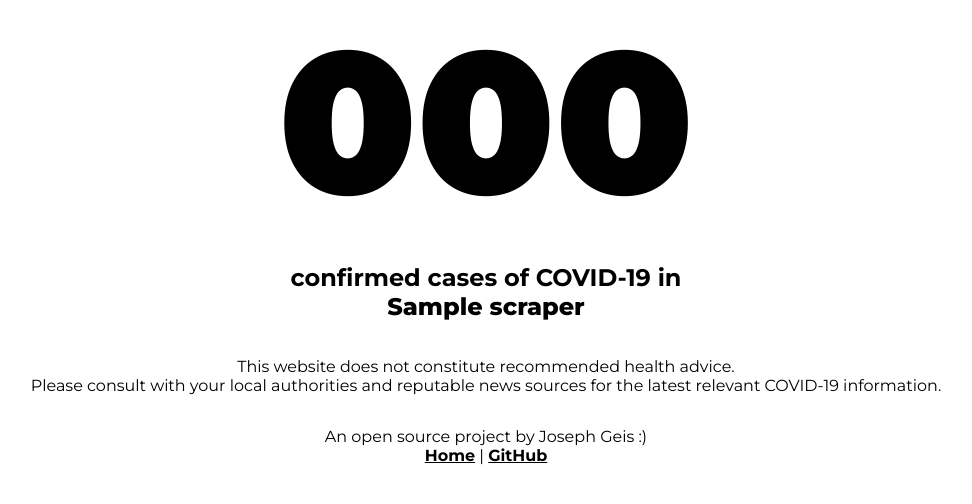
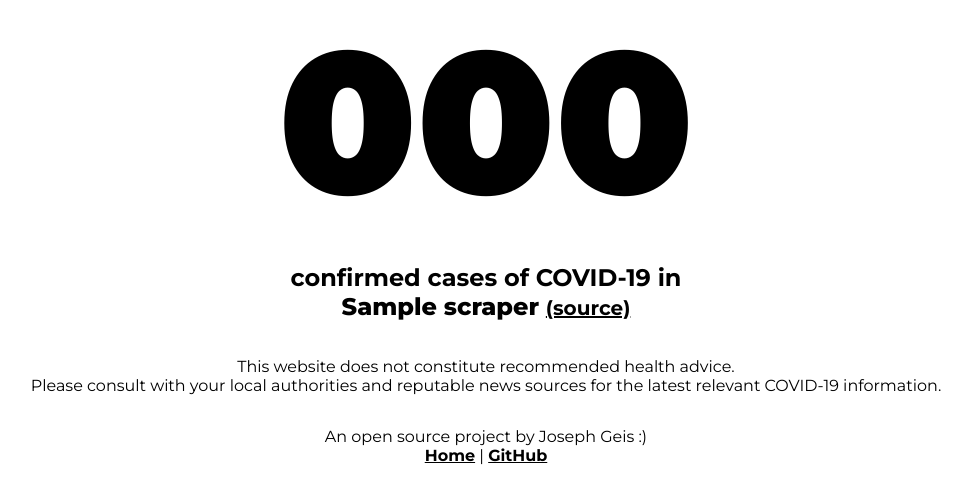
Before and after one commit to josephgeis/covid-counter, a Flask app: template templates/counter.html in a window 1280 px wide. Shown: the part 160-664 px from the top of the page, without its empty margins (154-1126 px from the left). Run offline with Flask 2, Linux system fonts and the light colour scheme; the template is opened without the code that fills it: most values are stand-ins (such as "Sample title", 1, 10 or a date in 2020).

Commit message:
Added source url

```diff
--- a/scrapers.py
+++ b/scrapers.py
@@ -41,6 +41,11 @@ class CA_OC_Scraper(BaseScraper):
     def color_scheme(self): return "t-orange"
 
 
+    @property
+    def source_url(self):
+        return "https://www.ochealthinfo.com/phs/about/epidasmt/epi/dip/prevention/novel_coronavirus"
+
+
     def __init__(self, fetch=True):
         if fetch: self.page = requests.get('https://www.ochealthinfo.com/phs/about/epidasmt/epi/dip/prevention/novel_coronavirus')
 
--- a/templates/counter.html
+++ b/templates/counter.html
@@ -8,5 +8,5 @@
 <h1 class="big-number">
     {{ scraper.number_of_cases }}
 </h1>
-<h2>confirmed cases of COVID-19 in<br /><span class="your-locale">{{ scraper.locale_name }}</span></h2>
+<h2>confirmed cases of COVID-19 in<br /><span class="your-locale">{{ scraper.locale_name }}</span> {% if scraper.source_url %}<small><a href="{{ scraper.source_url }}">(source)</a></small> {% endif %}</h2>
 {% endblock %}
```
